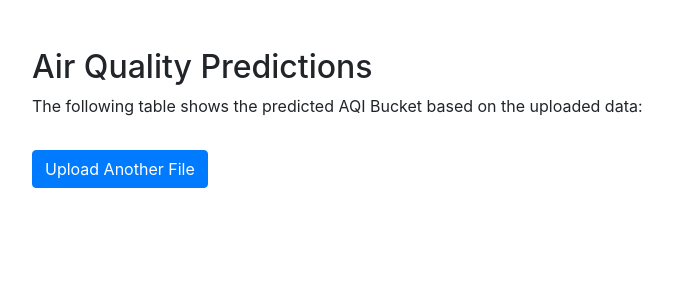
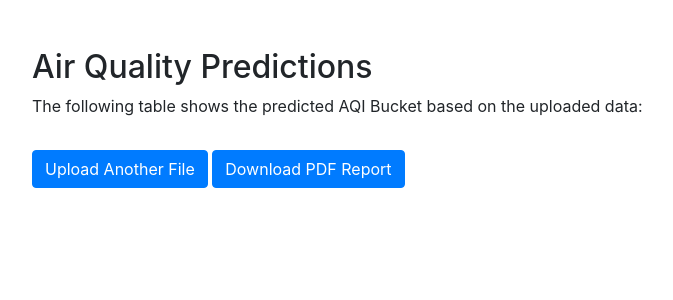
Before and after one commit to anusreepi/air-quality, a Flask app: template templates/results.html in a window 1280 px wide. Shown: the top 300 px of the page, without its empty margins (53-726 px from the left). Run offline with Flask 3, Linux system fonts and the light colour scheme; the template is opened without the code that fills it, so the values that code supplies are empty; parts of the project's set-up code (start-up, migrations or seed data) failed here and were passed over; some libraries are stand-ins or nearby versions.

Commit message:
Report generation

```diff
--- a/app.py
+++ b/app.py
@@ -1,10 +1,13 @@
 
+import datetime
 import pandas as pd
 import os
 import joblib
-from flask import Flask, request, render_template
+from flask import Flask, request, render_template,send_file, url_for
 from sklearn.impute import SimpleImputer
 from sklearn.preprocessing import StandardScaler
+from fpdf import FPDF
+import matplotlib.pyplot as plt
 
 # Initialize Flask app
 app = Flask(__name__)
@@ -32,7 +35,17 @@ def upload_file():
             file.save(filepath)
             data = pd.read_excel(filepath, engine='openpyxl')
             predictions = predict_air_quality(data)
-            return render_template('results.html', tables=[predictions.to_html(classes='data')], titles=predictions.columns.values)
+            # Generate PDF report
+            pdf_filename = os.path.join('uploads', 'air_quality_report.pdf')
+            generate_pdf(predictions, pdf_filename)
+            # return render_template('results.html', tables=[predictions.to_html(classes='data')], titles=predictions.columns.values)
+            # Render predictions and provide PDF download link
+            return render_template(
+                'results.html',
+                tables=[predictions.to_html(classes='data')],
+                titles=predictions.columns.values,
+                pdf_url=url_for('download_file', filename='air_quality_report.pdf')
+            )
     return render_template('upload.html')
 
 
@@ -95,7 +108,19 @@ def preprocess_data(data):
     data_scaled = scaler.fit_transform(data)
 
     return data_scaled
-
+def categorize_aqi(predictions):
+    """
+    Categorize AQI values into predefined buckets.
+    """
+    categories = []
+    for value in predictions:
+        if value <= 50:
+            categories.append('Good')
+        elif 51 <= value <= 100:
+            categories.append('Moderate')
+        else:
+            categories.append('Unhealthy')
+    return categories
 
 def predict_air_quality(data):
     """
@@ -103,14 +128,65 @@ def predict_air_quality(data):
     """
     # Preprocess the input data to match the model's expected format
     data_scaled = preprocess_data(data)
-
     # Predict using the loaded model
     predictions = model.predict(data_scaled)
-
     # Add predictions to the original dataframe
-    data['Predicted_AQI_Bucket'] = predictions
+    # data['Predicted_AQI_Bucket'] = predictions
+    data['Predicted_AQI_Bucket'] = categorize_aqi(predictions)
     return data
 
+def generate_pdf(data, filename):
+    """
+    Generate a summarized PDF report for air quality predictions.
+    """
+    class PDF(FPDF):
+        def header(self):
+            self.set_font('Arial', 'B', 14)
+            self.cell(0, 10, 'Air Quality Prediction Summary Report', border=False, ln=True, align='C')
+            self.ln(10)
+
+        def footer(self):
+            self.set_y(-15)
+            self.set_font('Arial', 'I', 8)
+            self.cell(0, 10, f'Page {self.page_no()}', border=False, align='C')
+
+    pdf = PDF()
+    pdf.add_page()
+    pdf.set_font('Arial', '', 12)
+
+    # General summary
+    total_records = len(data)
+    exceeds_who_count = data['Exceeds_WHO'].sum()
+
+    pdf.cell(0, 10, f'Total records processed: {total_records}', ln=True)
+    pdf.cell(0, 10, f'Records exceeding WHO thresholds: {exceeds_who_count}', ln=True)
+    pdf.ln(10)
+
+    # Pollutant-specific summary
+    pdf.cell(0, 10, 'Pollutant Summary (Average, Min, Max):', ln=True)
+    for pollutant in ['PM2.5', 'PM10', 'NO2', 'SO2', 'O3', 'CO']:
+        avg_value = data[pollutant].mean()
+        min_value = data[pollutant].min()
+        max_value = data[pollutant].max()
+        pdf.cell(0, 10, f'  {pollutant}: Avg={avg_value:.2f}, Min={min_value}, Max={max_value}', ln=True)
+    pdf.ln(10)
+
+    # Predicted AQI buckets summary
+    pdf.cell(0, 10, 'Predicted AQI Buckets:', ln=True)
+    aqi_counts = data['Predicted_AQI_Bucket'].value_counts()
+    for bucket, count in aqi_counts.items():
+        pdf.cell(0, 10, f'  {bucket}: {count}', ln=True)
+
+    # Save the PDF to the specified filename
+    pdf.output(filename)
+
+@app.route('/download/<filename>')
+def download_file(filename):
+    """
+    Route to download the generated PDF file.
+    """
+    filepath = os.path.join('uploads', filename)
+    return send_file(filepath, as_attachment=True)
 
 if __name__ == '__main__':
     if not os.path.exists('uploads'):
--- a/templates/results.html
+++ b/templates/results.html
@@ -31,6 +31,7 @@
         </table>
 
         <a href="/" class="btn btn-primary">Upload Another File</a>
+        <a href="{{ pdf_url }}" class="btn btn-primary">Download PDF Report</a>
     </div>
 </body>
 </html>
```
Also changed, not shown: 1 other file.
